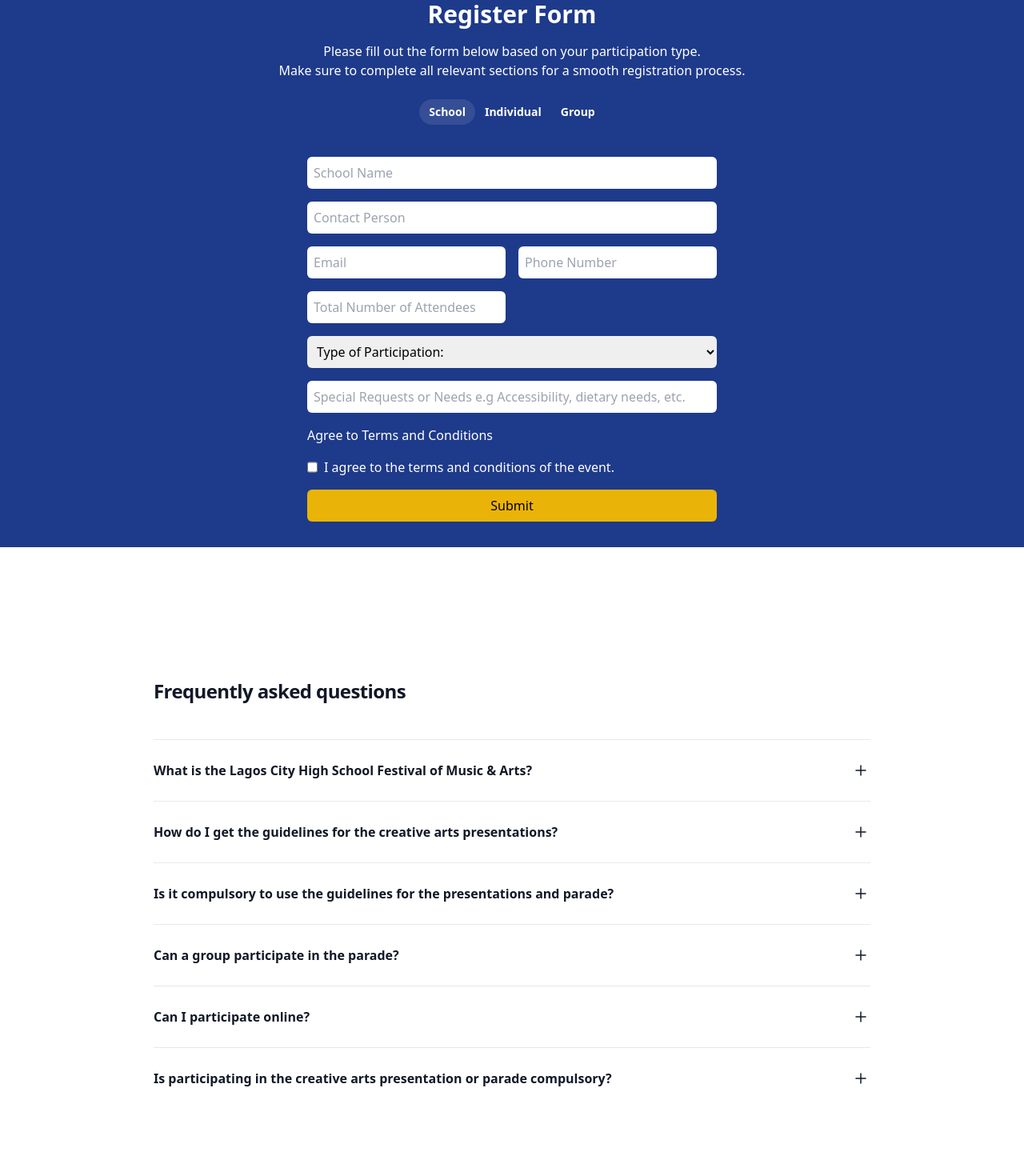
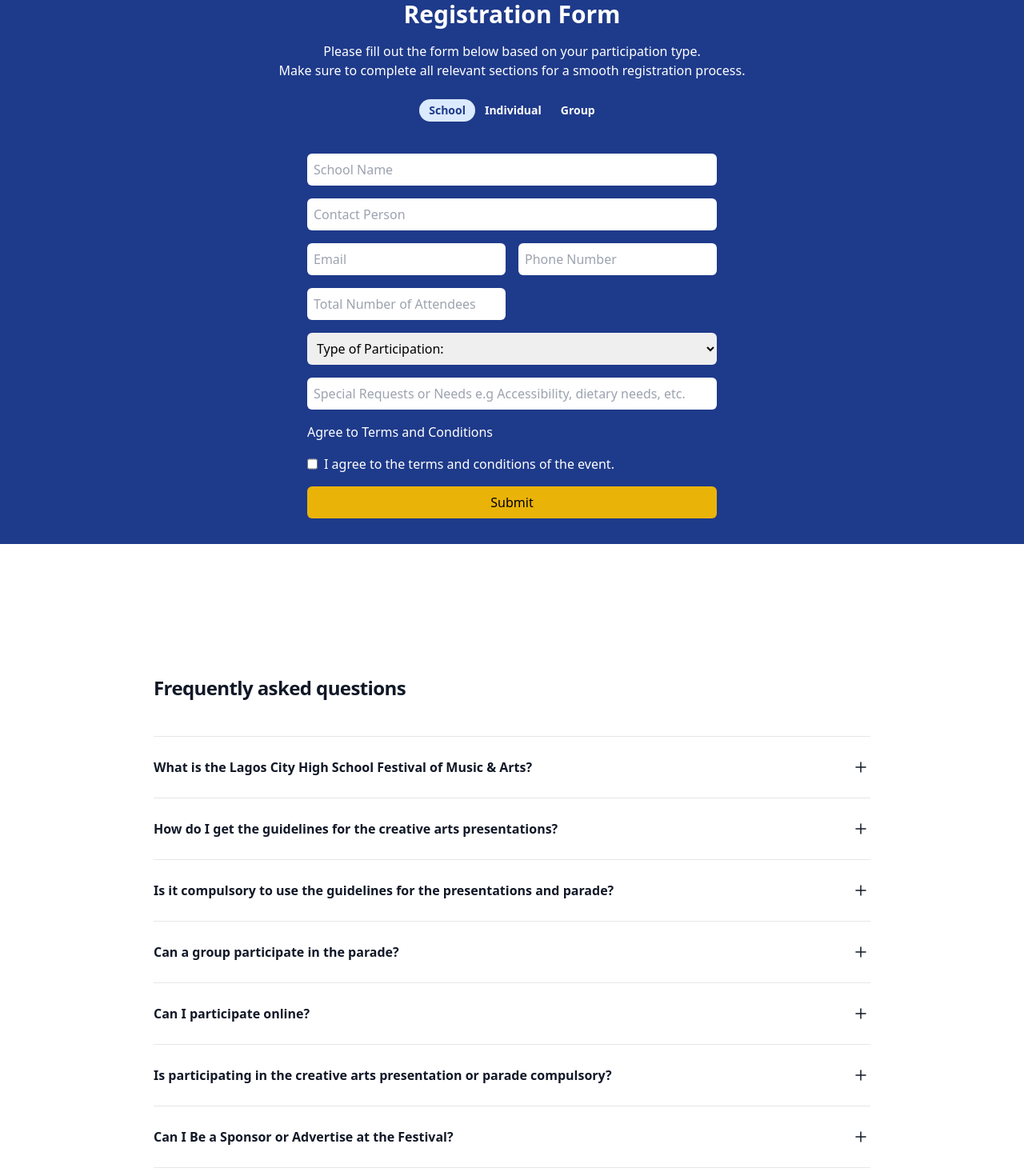
Before and after one commit to salemhe/teens_festival, a React (Create React App) app: page / in a window 1280 px wide. Shown: the part 2300-3770 px from the top of the page at 80% size. Built offline with nearby package versions, Linux system fonts and the light colour scheme.

Commit message:
major changes

```diff
--- a/package.json
+++ b/package.json
@@ -13,9 +13,11 @@
     "react": "^18.3.1",
     "react-countdown": "^2.3.6",
     "react-dom": "^18.3.1",
+    "react-modal": "^3.16.1",
     "react-scripts": "5.0.1",
     "react-scroll": "^1.9.0",
     "react-toastify": "^10.0.5",
+    "swiper": "^11.1.14",
     "web-vitals": "^2.1.4"
   },
   "scripts": {
--- a/src/App.js
+++ b/src/App.js
@@ -1,5 +1,6 @@
 import './App.css';
 import About from './components/About/About';
+import Gallery from './components/Gallery/Gallery';
 import Header from './components/Header/Header';
 import ParticipationSection from './components/Participation/ParticipationSection';
 import RegistrationPage from './components/Registration/Registration';
@@ -11,6 +12,7 @@ function App() {
     <div>
         <Header />
         <About />
+        <Gallery />
         <ParticipationSection />
         <RegistrationPage/>
     </div>
--- a/src/components/Faq/Faq.jsx
+++ b/src/components/Faq/Faq.jsx
@@ -32,6 +32,21 @@ const faqs = [
     answer:
       "No it is not. We would be glad to receive you as attendees at the event even if you choose not to participate in the performance activities.",
   },
+  {
+    question: "Can I Be a Sponsor or Advertise at the Festival?",
+    answer:
+      "Yes, there are opportunities for sponsorship as well as advertisement at the festival. Kindly send a mail to admin@teensvoice.org indicating whether you would like to sponsor the event or would like to advertise your products/services at the event."
+  },
+  {
+    question: "Can I volunteer at the festival?",
+    answer:
+      "Certainly! In the spirit of nation building and making impact, we would love for you to join the success of the program by being a part of our amazing workforce. Volunteering opportunities including greeters/ushers, crowd control, registration, media, venue management, and floor management. Kindly send a mail to volunteer@teensvoice.org indicating your area of interest."
+  },
+  {
+    question: "Can I Be a Sponsor or Advertise at the Festival?",
+    answer:
+      "Yes, there are opportunities for sponsorship as well as advertising at the festival. Kindly send a mail to admin@teensvoice.org indicating whether you would like to sponsor the event or advertise your products/services at the event."
+  }
   // More questions...
 ]
 
--- /dev/null
+++ b/src/components/Gallery/Gallery.jsx
@@ -0,0 +1,11 @@
+import React from 'react'
+
+const Gallery = () => {
+  return (
+    <div>
+
+    </div>
+  )
+}
+
+export default Gallery
--- a/src/components/Participation/ParticipationSection.jsx
+++ b/src/components/Participation/ParticipationSection.jsx
@@ -17,7 +17,7 @@ const ParticipationSection = () => {
               <li><strong>Creative Arts Presentations:</strong> Students of your school can showcase their talents in music, poetry, dance, drama, and visual arts.</li>
               <li><strong>Parade Participation:</strong> Join the parade and represent your school with pride and creativity.
               </li>
-              <li><strong>Spectator Attendance:</strong> Be present on that day to experience the festival and its activities firsthand!</li>
+              <li><strong>Live Attendance:</strong> Be present on that day to experience the festival and its activities firsthand!</li>
             </ul>
             <Link to="registration-section" className="block text-center bg-blue-500 text-white py-2 px-4 rounded-lg hover:bg-blue-600"  smooth={true} duration={500}>Register Your School</Link>
           </div>
--- a/src/components/Registration/Registration.jsx
+++ b/src/components/Registration/Registration.jsx
@@ -1,9 +1,8 @@
 import React from 'react';
-import { Tab, TabGroup, TabList, TabPanel, TabPanels } from '@headlessui/react'
+import { Tab, TabList, TabPanel, TabPanels } from '@headlessui/react';
 import Faq from '../Faq/Faq';
-import Testimonials from '../Testimonials/Testimonials';
-import { addDoc, collection } from "firebase/firestore";
-import { db } from "../../firebase";
+import { addDoc, collection } from 'firebase/firestore';
+import { db } from '../../firebase';
 import { ToastContainer, toast } from 'react-toastify';
 import 'react-toastify/dist/ReactToastify.css';
 
@@ -23,11 +22,11 @@ const submitSchoolForm = async (e) => {
     };
 
     try {
-     await addDoc(collection(db, "schoolRegistrations"), formData);
-     toast.success("School registration submitted successfully!");
+      await addDoc(collection(db, 'schoolRegistrations'), formData);
+      toast.success('School registration submitted successfully!');
       e.target.reset();
     } catch (err) {
-     console.error("Error adding document: ", err);
+      console.error('Error adding document: ', err);
     }
   };
 
@@ -44,11 +43,11 @@ const submitSchoolForm = async (e) => {
     };
 
     try {
-     await addDoc(collection(db, "individualRegistrations"), formData);
-     toast.success("School registration submitted successfully!");
+      await addDoc(collection(db, 'individualRegistrations'), formData);
+      toast.success('Individual registration submitted successfully!');
       e.target.reset();
     } catch (err) {
-     console.error("Error adding document: ", err);
+      console.error('Error adding document: ', err);
     }
   };
 
@@ -66,25 +65,58 @@ const submitSchoolForm = async (e) => {
     };
 
     try {
-     await addDoc(collection(db, "groupRegistrations"), formData);
-     toast.success("School registration submitted successfully!");
+      await addDoc(collection(db, 'groupRegistrations'), formData);
+      toast.success('Group registration submitted successfully!');
       e.target.reset();
     } catch (err) {
-     console.error("Error adding document: ", err);
+      console.error('Error adding document: ', err);
     }
   };
+
   return (
     <div className="bg-blue-900 text-white font-sans" id="registration-section">
       {/* Registration Section */}
       <section className="py-8 px-4 text-center">
-        <h2 className="text-3xl font-bold mb-4">Register Form</h2>
-        <p className="mb-6">Please fill out the form below based on your participation type.<br/>  Make sure to complete all relevant sections for a smooth registration process.</p>
-        <TabGroup>
-         <TabList clas>
-            <Tab className="rounded-full py-1 px-3 text-sm/6 font-semibold text-white focus:outline-none data-[selected]:bg-white/10 data-[hover]:bg-white/5 data-[selected]:data-[hover]:bg-white/10 data-[focus]:outline-1 data-[focus]:outline-white">School</Tab>
-            <Tab className="rounded-full py-1 px-3 text-sm/6 font-semibold text-white focus:outline-none data-[selected]:bg-white/10 data-[hover]:bg-white/5 data-[selected]:data-[hover]:bg-white/10 data-[focus]:outline-1 data-[focus]:outline-white">Individual</Tab>
-            <Tab className="rounded-full py-1 px-3 text-sm/6 font-semibold text-white focus:outline-none data-[selected]:bg-white/10 data-[hover]:bg-white/5 data-[selected]:data-[hover]:bg-white/10 data-[focus]:outline-1 data-[focus]:outline-white">Group</Tab>
-         </TabList>
+        <h2 className="text-3xl font-bold mb-4">Registration Form</h2>
+        <p className="mb-6">Please fill out the form below based on your participation type.<br /> Make sure to complete all relevant sections for a smooth registration process.</p>
+
+        <Tab.Group>
+          <Tab.List className="flex justify-center mb-4">
+            <Tab
+              className={({ selected }) =>
+                `rounded-full py-1 px-3 text-sm font-semibold focus:outline-none ${
+                  selected
+                    ? 'bg-blue-100 text-blue-900'
+                    : 'text-white hover:bg-white/10'
+                }`
+              }
+            >
+              School
+            </Tab>
+            <Tab
+              className={({ selected }) =>
+                `rounded-full py-1 px-3 text-sm font-semibold focus:outline-none ${
+                  selected
+                    ? 'bg-blue-100 text-blue-900'
+                    : 'text-white hover:bg-white/10'
+                }`
+              }
+            >
+              Individual
+            </Tab>
+            <Tab
+              className={({ selected }) =>
+                `rounded-full py-1 px-3 text-sm font-semibold focus:outline-none ${
+                  selected
+                    ? 'bg-blue-100 text-blue-900'
+                    : 'text-white hover:bg-white/10'
+                }`
+              }
+            >
+              Group
+            </Tab>
+          </Tab.List>
+
           <TabPanels>
             <TabPanel>
               <ToastContainer
@@ -143,11 +175,11 @@ const submitSchoolForm = async (e) => {
                   <option value="2">Cultural Parade</option>
                   <option value="3">Attending only</option>
                 </select>
+
                 <input
                   type="text"
                   placeholder="Special Requests or Needs e.g Accessibility, dietary needs, etc."
                   className="p-2 rounded-md text-black m:col-auto col-span-2"
-
                 />
                 <p htmlFor="" className="col-span-2 text-left">
                   Agree to Terms and Conditions
@@ -167,8 +199,6 @@ const submitSchoolForm = async (e) => {
               </form>
             </TabPanel>
 
-
-            {/* individual form */}
             <TabPanel>
               <ToastContainer
                 position="top-right"
@@ -217,7 +247,6 @@ const submitSchoolForm = async (e) => {
                   type="text"
                   placeholder="Special Requests or Needs e.g Accessibility, dietary needs, etc."
                   className="p-2 rounded-md text-black m:col-auto col-span-2"
-
                 />
                 <p htmlFor="" className="col-span-2 text-left">
                   Agree to Terms and Conditions
@@ -237,7 +266,6 @@ const submitSchoolForm = async (e) => {
               </form>
             </TabPanel>
 
-            {/* Group form */}
             <TabPanel>
               <ToastContainer
                 position="top-right"
@@ -294,7 +322,6 @@ const submitSchoolForm = async (e) => {
                   type="text"
                   placeholder="Special Requests or Needs e.g Accessibility, dietary needs, etc."
                   className="p-2 rounded-md text-black m:col-auto col-span-2"
-
                 />
                 <p htmlFor="" className="col-span-2 text-left">
                   Agree to Terms and Conditions
@@ -313,19 +340,24 @@ const submitSchoolForm = async (e) => {
                 </button>
               </form>
             </TabPanel>
-
           </TabPanels>
-        </TabGroup>
+        </Tab.Group>
       </section>
 
+      <Faq />
 
-      <Faq/>
       {/* Footer Section */}
       <footer className="bg-blue-900 text-white py-6 px-4 text-center">
         <div className="flex justify-center space-x-6 mb-4">
-            <a href="https://www.instagram.com/theofficialteensvoice?utm_source=ig_web_button_share_sheet&igsh=ZDNlZDc0MzIxNw==" className="text-yellow-500">Instagram</a>
-            <a href="https://youtube.com/@theofficialteensvoice?si=kahc5i6GoNAoM4Zc" className="text-yellow-500">YouTube</a>
-            <a href="https://www.kingsch.at/p/c1dZM2h" className="text-yellow-500">KingsChat</a>
+          <a href="https://www.instagram.com/theofficialteensvoice?utm_source=ig_web_button_share_sheet&igsh=ZDNlZDc0MzIxNw==" className="text-yellow-500">
+            Instagram
+          </a>
+          <a href="https://youtube.com/@theofficialteensvoice?si=kahc5i6GoNAoM4Zc" className="text-yellow-500">
+            YouTube
+          </a>
+          <a href="https://www.kingsch.at/p/c1dZM2h" className="text-yellow-500">
+            KingsChat
+          </a>
         </div>
 
         <div className="text-sm space-x-4">
```
Also changed, not shown: 1 other file (tests, documents, lock files or other folders). Lines whose indentation alone changed are shown as unchanged.
